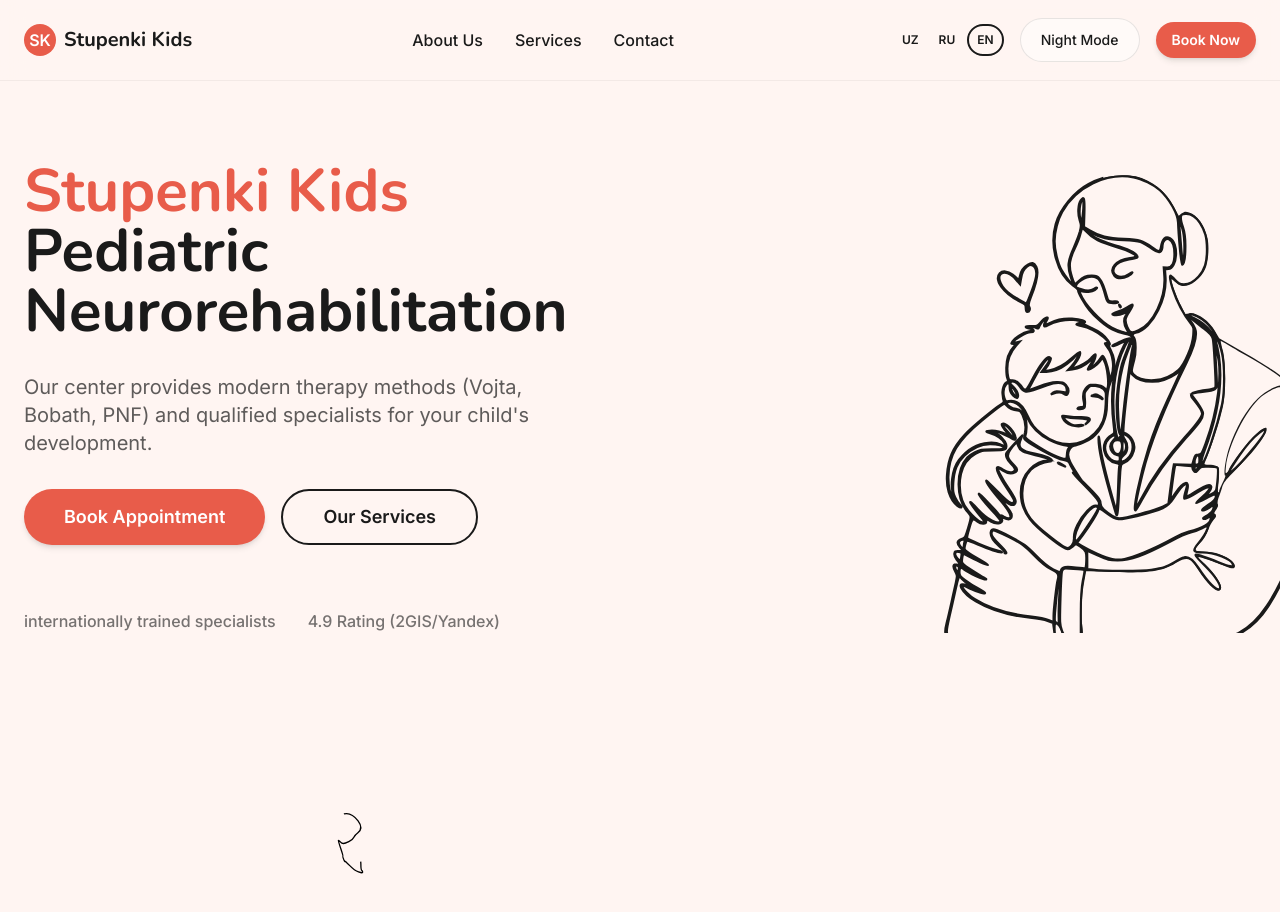
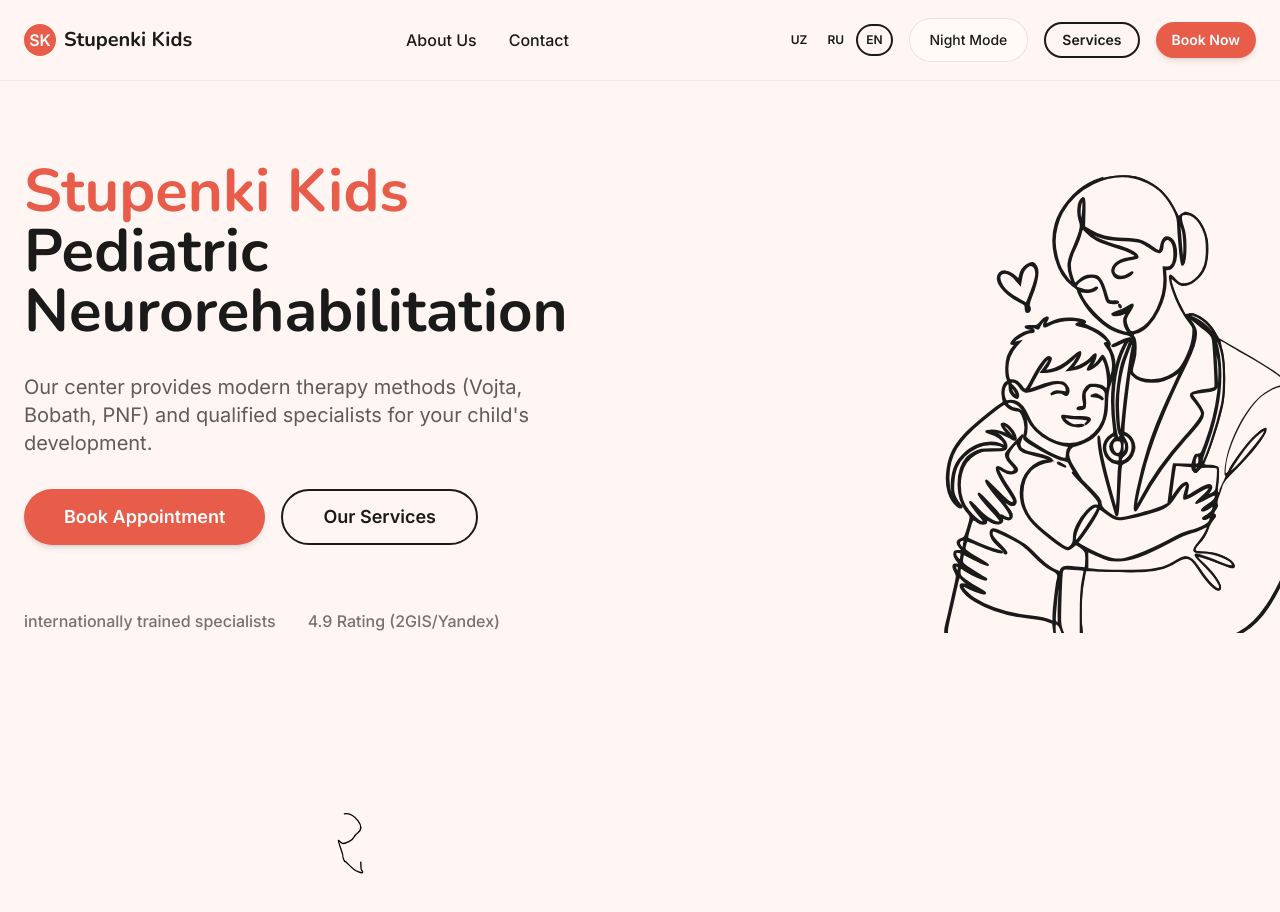
Before and after one commit to WIKKIwk/web_portfolio_1, a React (Vite) app: page / in a window 1280 px wide. Shown: the top 912 px of the page. Built offline with nearby package versions, Linux system fonts and the light colour scheme.

Commit message:
feat: move Services link to navbar actions as outline button

```diff
--- a/src/components/layout/Navbar.tsx
+++ b/src/components/layout/Navbar.tsx
@@ -26,7 +26,6 @@ export function Navbar() {
                 {/* Desktop Menu */}
                 <div className="hidden md:flex items-center gap-8">
                     <a href="#about" className="text-neutral dark:text-brand-pink hover:text-primary font-medium transition-colors">{t('nav.about')}</a>
-                    <a href="#services" className="text-neutral dark:text-brand-pink hover:text-primary font-medium transition-colors">{t('nav.services')}</a>
                     <a href="#contact" className="text-neutral dark:text-brand-pink hover:text-primary font-medium transition-colors">{t('nav.contact')}</a>
                 </div>
 
@@ -34,6 +33,9 @@ export function Navbar() {
                 <div className="hidden md:flex items-center gap-4">
                     <LanguageSwitcher />
                     <ThemeToggle />
+                    <Button variant="outline" size="sm" asChild>
+                        <a href="#services">{t('nav.services')}</a>
+                    </Button>
                     <Button variant="primary" size="sm" asChild>
                         <a href="#contact">{t('nav.book')}</a>
                     </Button>
```
